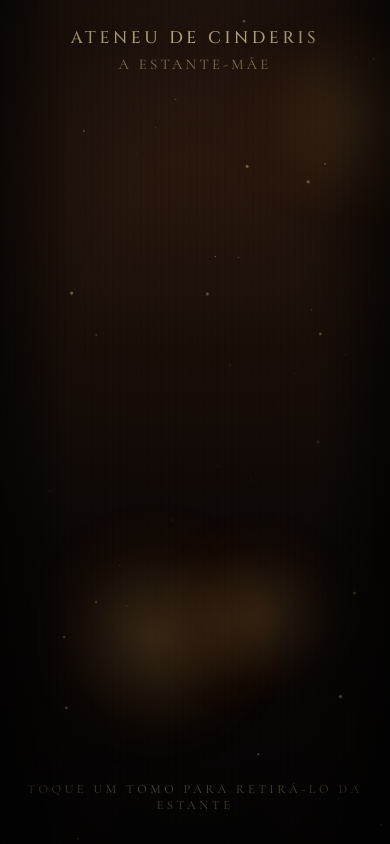
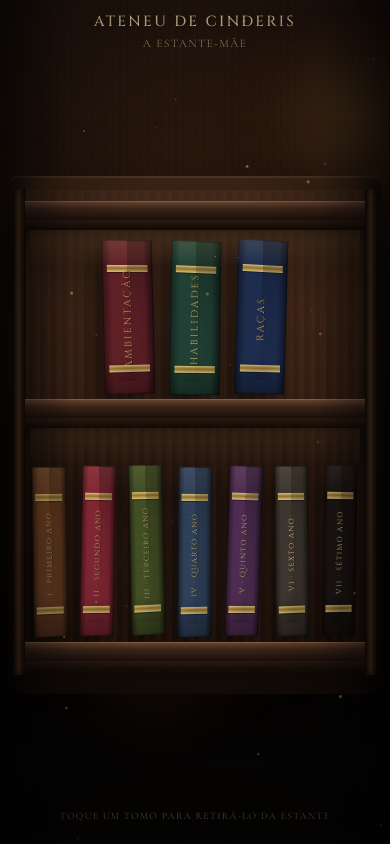
Before and after one commit to macaxerasasa/cecihog, a React (Vite) app: page / in a window 390 px wide. Built offline with nearby package versions, Linux system fonts and the light colour scheme.

Commit message:
Fix the bookshelf layout so it remains visible and tappable on phones.
Replace the scaled 1180px stage with a fluid two-shelf case, taller on narrow viewports, so the ten tomes stay in view without being clipped.

Co-authored-by: ceciliafonsecapoke <ceciliafonsecapoke@gmail.com>

```diff
--- a/src/components/Book.tsx
+++ b/src/components/Book.tsx
@@ -9,17 +9,12 @@ type Props = {
 }
 
 export function Book({ book, disabled, ghost, onOpen }: Props) {
-  const depth = book.size === 'grand' ? 150 : 118
-  const spine = book.size === 'grand' ? 58 : 42
-
   const style = {
     '--leather': book.palette.leather,
     '--leather-dark': book.palette.leatherDark,
     '--gold-ink': book.palette.gold,
-    '--depth': `${depth}px`,
-    '--spine': `${spine}px`,
-    height: `calc(${book.size === 'grand' ? 232 : 196}px + ${book.heightNudge}px)`,
     transform: `rotate(${book.tilt}deg)`,
+    marginBottom: `${book.heightNudge * 0.12}px`,
   } as CSSProperties
 
   const onKey = (e: KeyboardEvent<HTMLButtonElement>) => {
--- a/src/components/Bookshelf.tsx
+++ b/src/components/Bookshelf.tsx
@@ -2,15 +2,14 @@ import { yearBooks, worldBooks } from '../data/books'
 import { Book } from './Book'
 
 type Props = {
-  scale: number
   busy: boolean
   activeId: string | null
   onOpen: (id: string, el: HTMLButtonElement) => void
 }
 
-export function Bookshelf({ scale, busy, activeId, onOpen }: Props) {
+export function Bookshelf({ busy, activeId, onOpen }: Props) {
   return (
-    <div className="bookshelf-fit" style={{ transform: `scale(${scale})` }}>
+    <div className="bookshelf-fit">
       <div className="bookshelf">
         <div className="case" />
         <div className="case-wood" />
--- a/src/components/Library.tsx
+++ b/src/components/Library.tsx
@@ -1,7 +1,6 @@
 import { useCallback, useEffect, useRef, useState } from 'react'
 import { books, getBook } from '../data/books'
 import { usePrefersReducedMotion } from '../hooks/usePrefersReducedMotion'
-import { useShelfScale } from '../hooks/useShelfScale'
 import type { LibraryPhase, OriginRect } from '../types'
 import { BookModal } from './BookModal'
 import { Bookshelf } from './Bookshelf'
@@ -15,7 +14,6 @@ const BOOT_MS = 160
 
 export function Library() {
   const reduced = usePrefersReducedMotion()
-  const scale = useShelfScale()
   const [awake, setAwake] = useState(false)
   const [phase, setPhase] = useState<LibraryPhase>('boot')
   const [activeId, setActiveId] = useState<string | null>(null)
@@ -169,7 +167,6 @@ export function Library() {
       </header>
       <div className="stage-wrap">
         <Bookshelf
-          scale={scale}
           busy={phase !== 'idle'}
           activeId={activeId}
           onOpen={(id, el) => beginOpen(id, el)}
--- a/src/hooks/useShelfScale.ts
+++ /dev/null
@@ -1,22 +0,0 @@
-import { useCallback, useEffect, useState } from 'react'
-
-export function useShelfScale(baseWidth = 1180, baseHeight = 760) {
-  const compute = useCallback(() => {
-    const w = window.innerWidth
-    const h = window.innerHeight
-    const sx = (w * 0.96) / baseWidth
-    const sy = (h * 0.9) / baseHeight
-    return Math.min(1, sx, sy)
-  }, [baseWidth, baseHeight])
-
-  const [scale, setScale] = useState(1)
-
-  useEffect(() => {
-    const onResize = () => setScale(compute())
-    onResize()
-    window.addEventListener('resize', onResize)
-    return () => window.removeEventListener('resize', onResize)
-  }, [compute])
-
-  return scale
-}
--- a/src/styles/globals.css
+++ b/src/styles/globals.css
@@ -93,16 +93,16 @@ button {
 .library.is-boot .bookshelf-fit,
 .library.is-boot .masthead {
   opacity: 0;
-  transform: translateY(18px) scale(0.985);
+  filter: blur(8px);
 }
 
 .library.is-awake .bookshelf-fit,
 .library.is-awake .masthead {
   opacity: 1;
-  transform: none;
+  filter: none;
   transition:
     opacity 1.4s var(--ease-cinematic) 0.15s,
-    transform 1.6s var(--ease-cinematic) 0.1s;
+    filter 1.6s var(--ease-cinematic) 0.1s;
 }
 
 .library.is-busy {
@@ -220,18 +220,18 @@ button {
   z-index: 3;
   display: grid;
   place-items: center;
-  padding-top: 5vh;
+  padding: 7.5vh 2.4vw 6.5vh;
 }
 
 .bookshelf-fit {
-  transform-origin: center center;
-  will-change: transform;
+  width: min(1180px, 96vw, calc(82vh * 1180 / 760));
 }
 
 .bookshelf {
   position: relative;
-  width: 1180px;
-  height: 760px;
+  width: 100%;
+  aspect-ratio: 1180 / 760;
+  max-height: 82vh;
   perspective: 1600px;
 }
 
@@ -274,9 +274,9 @@ button {
 
 .rail {
   position: absolute;
-  left: 28px;
-  right: 28px;
-  height: 28px;
+  left: 2.4%;
+  right: 2.4%;
+  height: 3.7%;
   background:
     linear-gradient(180deg, #6a4630, #3a2418 40%, #1a0e0a);
   box-shadow:
@@ -286,13 +286,13 @@ button {
 }
 
 .rail.top {
-  top: 36px;
+  top: 4.8%;
 }
 .rail.mid {
-  top: 328px;
+  top: 43.1%;
 }
 .rail.bot {
-  bottom: 48px;
+  bottom: 6.3%;
 }
 
 .rail-lip {
@@ -306,63 +306,63 @@ button {
 
 .ornament-col {
   position: absolute;
-  top: 20px;
-  bottom: 28px;
-  width: 22px;
+  top: 2.6%;
+  bottom: 3.6%;
+  width: clamp(12px, 1.8vw, 22px);
   background:
     linear-gradient(90deg, #1a0e08, #5a3a24 45%, #1a0e08);
   box-shadow: inset 0 0 8px rgba(0, 0, 0, 0.6);
   z-index: 6;
 }
 .ornament-col.left {
-  left: 18px;
+  left: 1.5%;
 }
 .ornament-col.right {
-  right: 18px;
+  right: 1.5%;
 }
 
 .shelf-recess {
   position: absolute;
-  left: 52px;
-  right: 52px;
+  left: 4.6%;
+  right: 4.6%;
   display: flex;
   align-items: flex-end;
   justify-content: center;
-  gap: 18px;
-  padding: 0 28px 8px;
+  gap: clamp(8px, 1.6vw, 18px);
+  padding: 0 clamp(8px, 2vw, 28px) 1.1%;
   transform-style: preserve-3d;
 }
 
 .shelf-recess.upper {
-  top: 64px;
-  height: 264px;
-  gap: 42px;
+  top: 8.5%;
+  height: 34.5%;
+  gap: clamp(16px, 3.4vw, 42px);
   background: linear-gradient(180deg, rgba(0, 0, 0, 0.35), rgba(0, 0, 0, 0.08) 50%, transparent);
 }
 
 .shelf-recess.lower {
-  top: 356px;
-  height: 328px;
+  top: 46.8%;
+  height: 43%;
   justify-content: space-between;
-  gap: 8px;
+  gap: clamp(4px, 0.7vw, 8px);
   background: linear-gradient(180deg, rgba(0, 0, 0, 0.4), rgba(0, 0, 0, 0.1) 46%, transparent);
 }
 
 .shelf-light {
   position: absolute;
-  left: 70px;
-  right: 70px;
-  height: 70px;
+  left: 6%;
+  right: 6%;
+  height: 9%;
   pointer-events: none;
   background: linear-gradient(180deg, rgba(255, 196, 110, 0.12), transparent);
   mix-blend-mode: screen;
   z-index: 4;
 }
 .shelf-light.upper {
-  top: 62px;
+  top: 8.2%;
 }
 .shelf-light.lower {
-  top: 354px;
+  top: 46.6%;
 }
 
 /* ---- Shelf book ---- */
@@ -384,12 +384,18 @@ button {
 }
 
 .book-btn.grand {
-  width: 58px;
-  height: 232px;
+  width: clamp(44px, 5.2vw, 58px);
+  height: 88%;
+  font-size: clamp(44px, 5.2vw, 58px);
+  --depth: 2.55em;
+  --spine: 1em;
 }
 .book-btn.tome {
-  width: 42px;
-  height: 196px;
+  width: clamp(30px, 3.6vw, 42px);
+  height: 74%;
+  font-size: clamp(30px, 3.6vw, 42px);
+  --depth: 2.7em;
+  --spine: 1em;
 }
 
 .book-mesh {
@@ -470,14 +476,14 @@ button {
   writing-mode: vertical-rl;
   transform: rotate(180deg);
   font-family: Cinzel, serif;
-  font-size: 0.72rem;
+  font-size: 0.22em;
   letter-spacing: 0.18em;
   color: var(--gold-ink, #e8d39a);
   text-shadow: 0 1px 0 rgba(0, 0, 0, 0.65);
 }
 
 .book-btn.grand .spine-title {
-  font-size: 0.84rem;
+  font-size: 0.2em;
   letter-spacing: 0.22em;
 }
 
@@ -976,9 +982,44 @@ button {
   }
 }
 
-@media (max-width: 720px) {
+@media (max-width: 740px) {
+  .masthead {
+    top: 1.4vh;
+  }
   .masthead h1 {
-    letter-spacing: 0.22em;
+    letter-spacing: 0.16em;
+    font-size: 0.92rem;
+  }
+  .masthead p {
+    letter-spacing: 0.12em;
+    font-size: 0.72rem;
+  }
+  .hint {
+    letter-spacing: 0.12em;
+    font-size: 0.62rem;
+    bottom: 1.4vh;
+  }
+  .stage-wrap {
+    padding: 8.5vh 1.2vw 5.5vh;
+  }
+  .bookshelf-fit {
+    width: min(96vw, calc(78vh * 0.78));
+  }
+  .bookshelf {
+    aspect-ratio: 3 / 4.15;
+    max-height: 78vh;
+  }
+  .book-mesh {
+    transform: rotateY(10deg);
+  }
+  .book-btn.grand {
+    width: clamp(48px, 13vw, 70px);
+    font-size: clamp(48px, 13vw, 70px);
+  }
+  .book-btn.tome {
+    width: clamp(32px, 8.6vw, 42px);
+    font-size: clamp(32px, 8.6vw, 42px);
+    height: 78%;
   }
   .nav-tab {
     min-width: 0;
```
